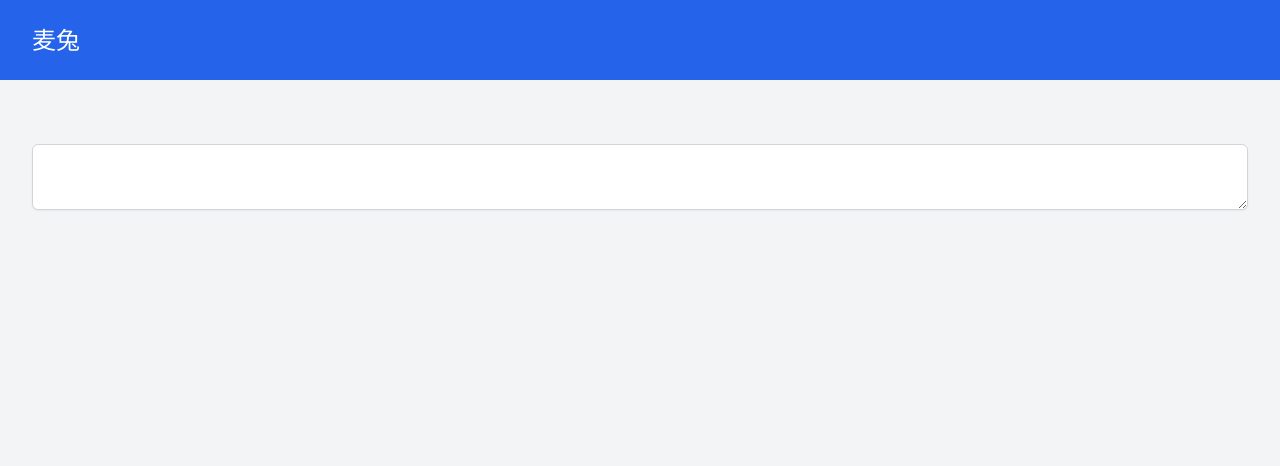
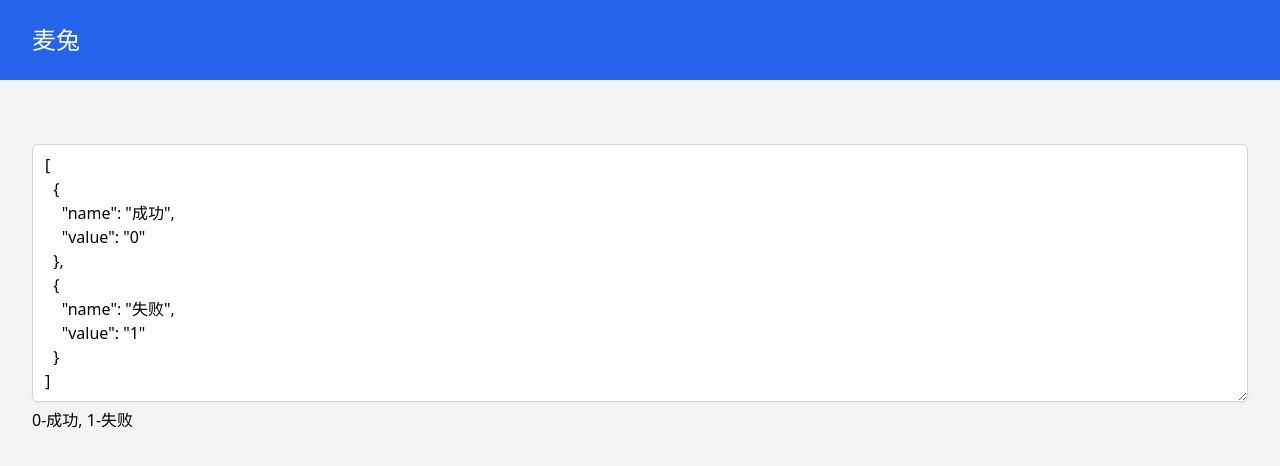
Before and after one commit to moreant/my-tool, a Vue app: page /kv2note in a window 1280 px wide. Shown: the top 466 px of the page. Built offline with nearby package versions, Linux system fonts and the light colour scheme; what @tailwindcss/typography would draw is missing.

Commit message:
封装输入框组件，kv2note Demo

```diff
--- a/src/components/input/Textarea.vue
+++ b/src/components/input/Textarea.vue
@@ -1,13 +1,23 @@
 <script lang="ts" setup>
-  defineProps({
-    value: String,
-    rows: String
-  })
+  import { ref, watchEffect } from 'vue'
+
+  const props = defineProps<{
+    value?: string
+    rows?: number
+  }>()
+
+  const emit = defineEmits(['update:value'])
+
+  const currentValue = ref(props.value)
+
+  watchEffect(() => emit('update:value', currentValue.value))
+  // 亦可这样
+  // const handleInput = (event: Event) => emit('update:value', (<HTMLInputElement>event.target).value)
 </script>
 
 <template>
   <textarea
-    :value="value"
+    v-model="currentValue"
     :rows="rows"
     class="
       w-full
--- a/src/views/Home.vue
+++ b/src/views/Home.vue
@@ -18,6 +18,10 @@
     {
       text: 'Crontab',
       href: '/crontab'
+    },
+     {
+      text: 'Kv2Note',
+      href: '/kv2note'
     },
     {
       text: '正则表达式',
--- a/src/views/KvToNote.vue
+++ b/src/views/KvToNote.vue
@@ -1,24 +1,50 @@
 <script setup lang="ts">
-  import { ref } from 'vue'
+  import { ref, watch } from 'vue'
   import Navbar from '@/components/Navbar.vue'
   import Container from '@/components/Container.vue'
-  import ToolHead from '@/components/tool/ToolHead.vue'
-  import ToolDesc from '@/components/tool/ToolDesc.vue'
   import Textarea from '@/components/input/Textarea.vue'
+
+  const exampleJson = [
+    {
+      name: '成功',
+      value: '0'
+    },
+    {
+      name: '失败',
+      value: '1'
+    }
+  ]
+
+  const parseJson = (val: string) => {
+    try {
+      const jsonArr = JSON.parse(val)
+      return jsonArr
+        .map((item: Kv) => {
+          return `${item.value}-${item.name}`
+        })
+        .join(', ')
+    } catch (e) {
+      console.warn('JSON解析错误', e)
+      return 'JSON解析错误'
+    }
+  }
+
+  let inputValue = ref(JSON.stringify(exampleJson, null, 2))
+  let result = ref(parseJson(inputValue.value))
+
+  interface Kv {
+    name: string
+    value: string
+  }
+
+  watch(inputValue, (val) => parseJson(val))
 </script>
 
 <template>
   <Navbar />
   <Container>
-    <textarea
-      class="
-        w-full
-        border-gray-300
-        shadow-sm
-        focus:border-blue-300 focus:ring focus:ring-blue-200 focus:ring-opacity-50
-        rounded-md
-      "
-    ></textarea>
+    <Textarea v-model:value="inputValue" :rows="10" />
+    {{ result }}
   </Container>
 </template>
 
```
